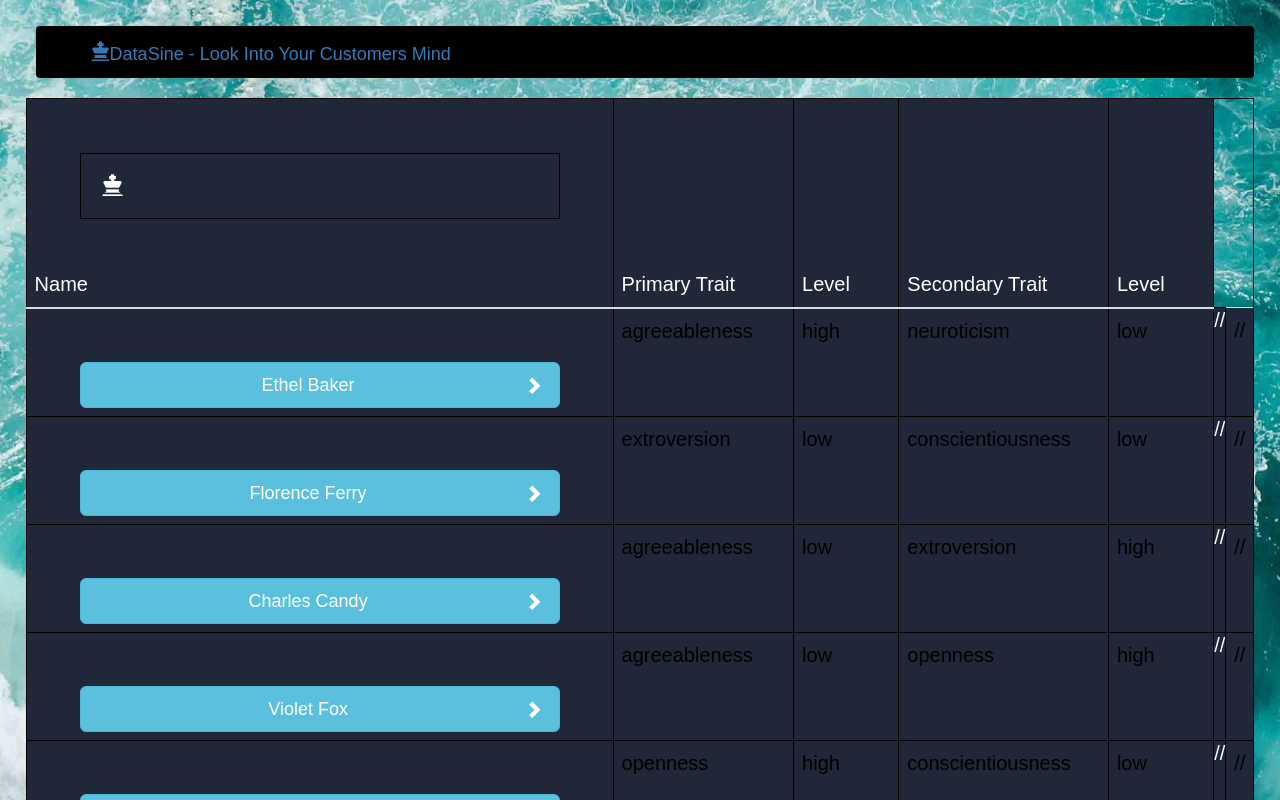
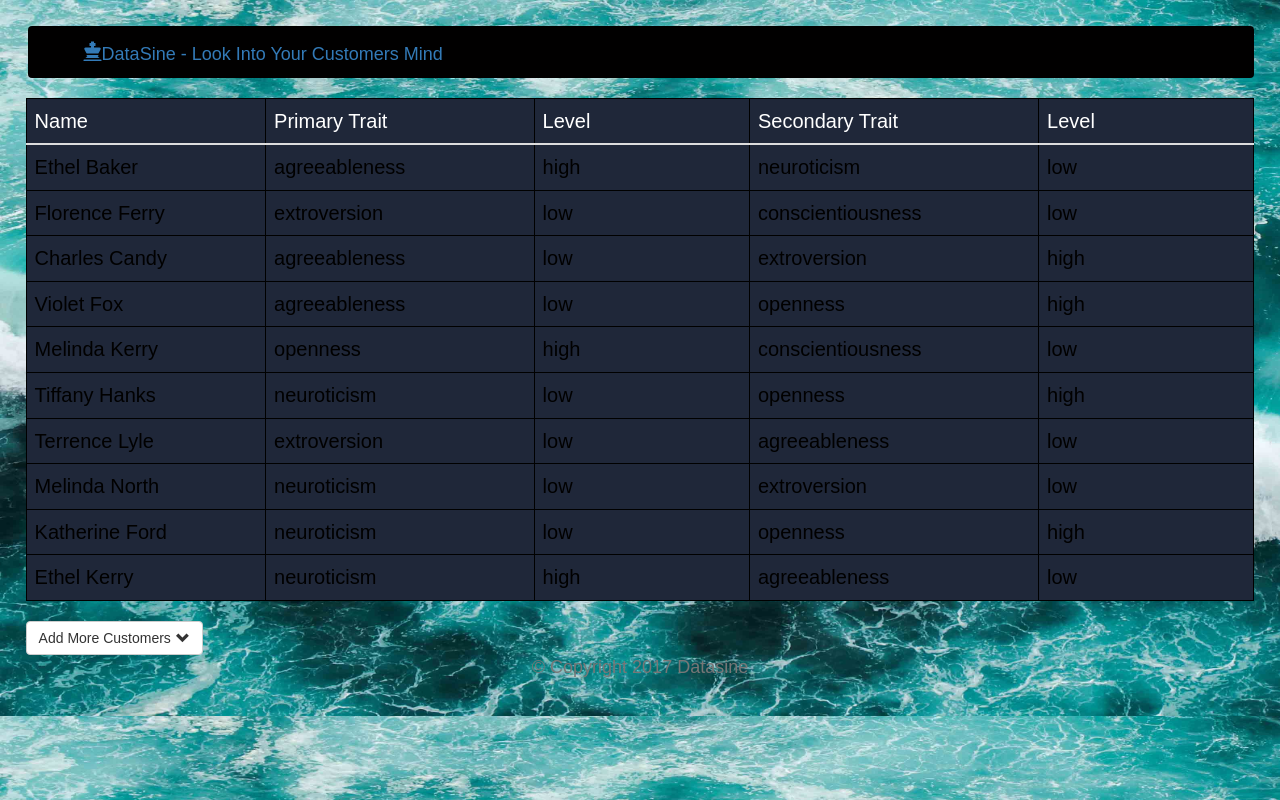
Before and after one commit to abitravers1989/inception, a React app: page / in a window 1280 px wide. Shown: the top 800 px of the page. Built offline with nearby package versions, Linux system fonts and the light colour scheme; a web font is replaced by a local one.

Commit message:
Fixing formatting again

```diff
--- a/src/Assets/styles.scss
+++ b/src/Assets/styles.scss
@@ -34,7 +34,7 @@ header {
   font-size: 22px;
   margin: 0 auto;
   margin-top: 0px;
-  margin-left: 10px;
+  margin-left: 2px;
   display: block;
 
 
--- a/src/Components/search.js
+++ b/src/Components/search.js
@@ -9,10 +9,8 @@ class Search extends Component {
   render() {
     return (
       <Form inline>
-      <FormControl
-      />
       <Button>
-      Search
+      Add More Customers
       </Button>
       </Form>
     );
--- a/src/Components/table.js
+++ b/src/Components/table.js
@@ -10,14 +10,8 @@ const CustomerRow = ({customer}) => (
 
 
      <td>
+       {customer.first_name} {customer.last_name}
 
-       <button type="button" class="btn btn-lg btn-info collapsed" data-toggle="collapse" data-target="#demo">
-       {customer.first_name} {customer.last_name}
-       </button>
-       <div id="demo" class="collapse">
-              Lorem ipsum dolor sit amet, consectetur adipisicing elit,
-
-        </div>
        </td>
        <td>
      {customer.dominant_traits[0].primary_trait}
@@ -32,11 +26,6 @@ const CustomerRow = ({customer}) => (
    <td>
      {customer.dominant_traits[1].level}
        </td>
-       // <td colspan="12" className="hiddenRow">
-       //     <div className="accordian-body collapse" id="demo1">
-       //         <h1>Hi from the hiddenRow</h1>
-           </div>
-       </td>
   </tr>
 );
 
@@ -47,7 +36,7 @@ class Table extends Component {
       <table class="table table-hover">
         <thead>
           <tr>
-            <th><span class="glyphicon glyphicon-king "/>Name< /th>
+            <th>Name< /th>
             <th>Primary Trait</th>
             <th>Level</th>
             <th>Secondary Trait</th>
```
